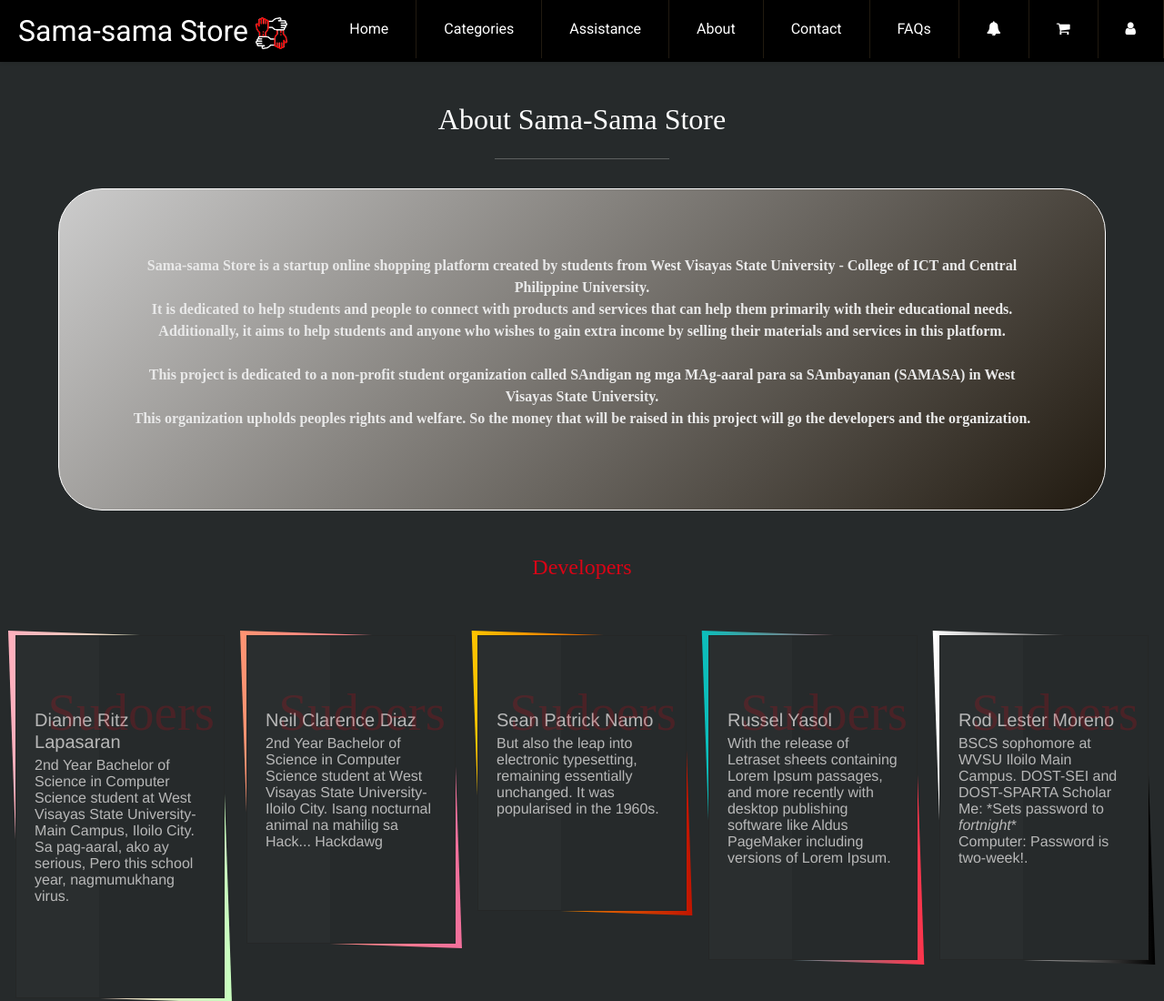
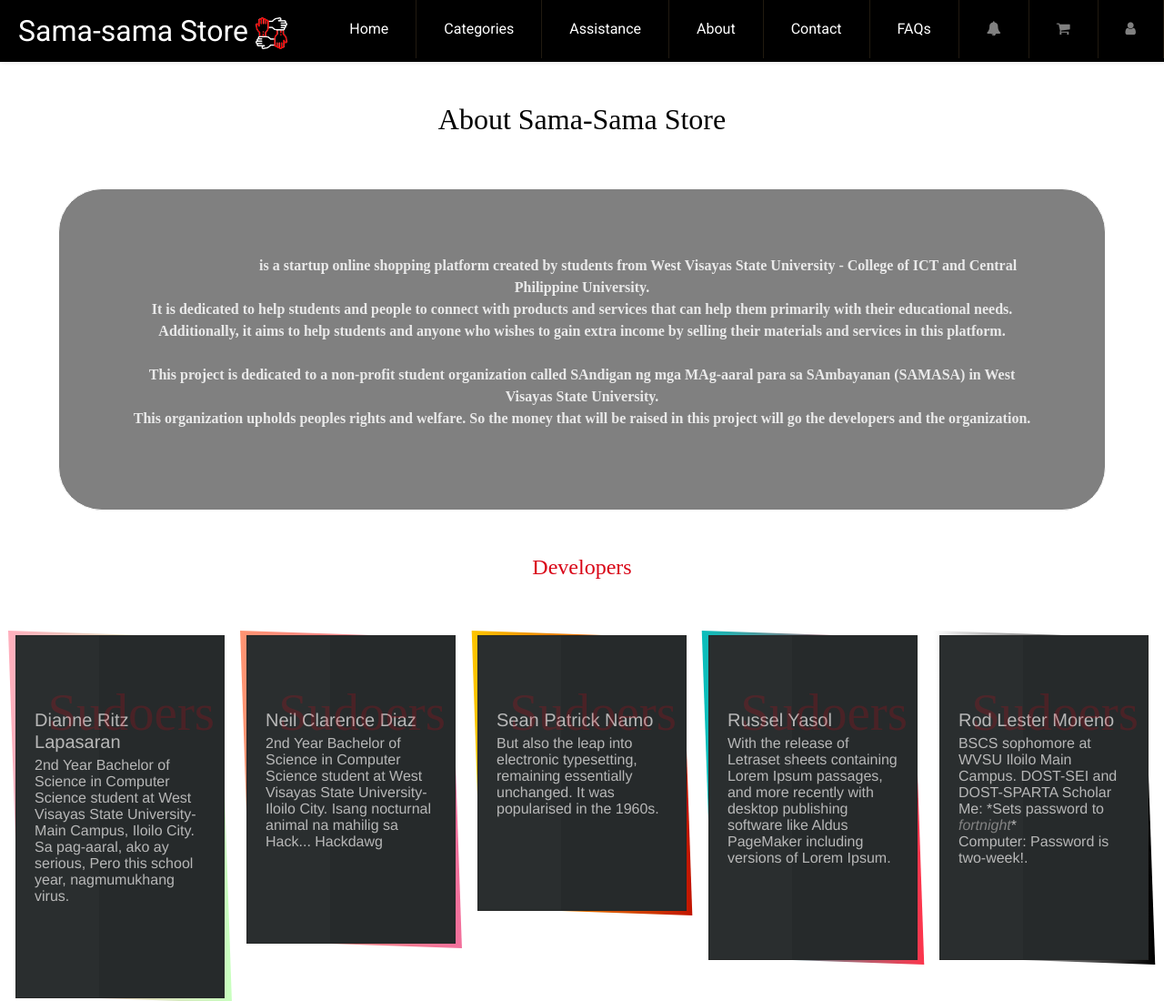
Before and after one commit to BlackMoFan/sama-sama-store, a website: page components/about.html in a window 1280 px wide. Shown: the top 1100 px of the page at 91% size. Drawn offline with nearby package versions, Linux system fonts and the light colour scheme.

Commit message:
Update style.css

```diff
--- a/css/style.css
+++ b/css/style.css
@@ -1,9 +1,10 @@
 /* Black #000000, #211a10, Light Grey #cccccc, #d90416,
 Light grey #d9d9d9, Light Grey #e9e9e9, White #ffffff */
 
-/* * {
-    color: #000;
-} */
+* {
+    /* color: #36454F; */
+    color: gray;
+}
 
 #search-box {
     margin-left: 5rem;
@@ -50,7 +51,8 @@
     padding: 0;
     display: flex;
     flex-direction: column;
-    background-image: linear-gradient(to bottom, #000000, #c9b7b7, #c9b7b7, #c9b7b7, #c9b7b7, #c9b7b7, #afa2a2, #a7a1a1);
+    background-color: #fff;
+    /* background-image: linear-gradient(to bottom, #000000, #c9b7b7, #c9b7b7, #c9b7b7, #c9b7b7, #c9b7b7, #afa2a2, #a7a1a1); */
 }
 
 .header {
@@ -168,6 +170,10 @@
     font-size: 5vh;
 }
 
+#sama-store {
+    color: #d90416;
+}
+
 #logo-image {
     width: 35px; /* 512 */
     height: 35px; /* 512 */
@@ -274,7 +280,7 @@
 }
 
 .some-image {
-    border: 1px solid #fff;
+    border: 1px solid #000;
     border-radius: 20px;
     max-height: fit-content;
     width: 300px;
@@ -324,7 +330,7 @@
 }
 
 #about-body {
-    background: #262a2b;
+    background: #fff;
 }
 
 .about-main {
@@ -340,8 +346,8 @@
     height: 100%;
     padding: 40px;
     margin: 1rem;
-    background-color: #000;
-    background-image: linear-gradient(315deg, #211a10, #cccccc);
+    background-color: grey;
+    /* background-image: linear-gradient(315deg, #211a10); */
     display: flex;
     flex-direction: column;
     align-items: center;
@@ -356,7 +362,7 @@
 
 .header-about {
     font-size: 4vh;
-    color: #fff;
+    color: #000;
     font-family: 'Playfair Display';
 }
 
```
